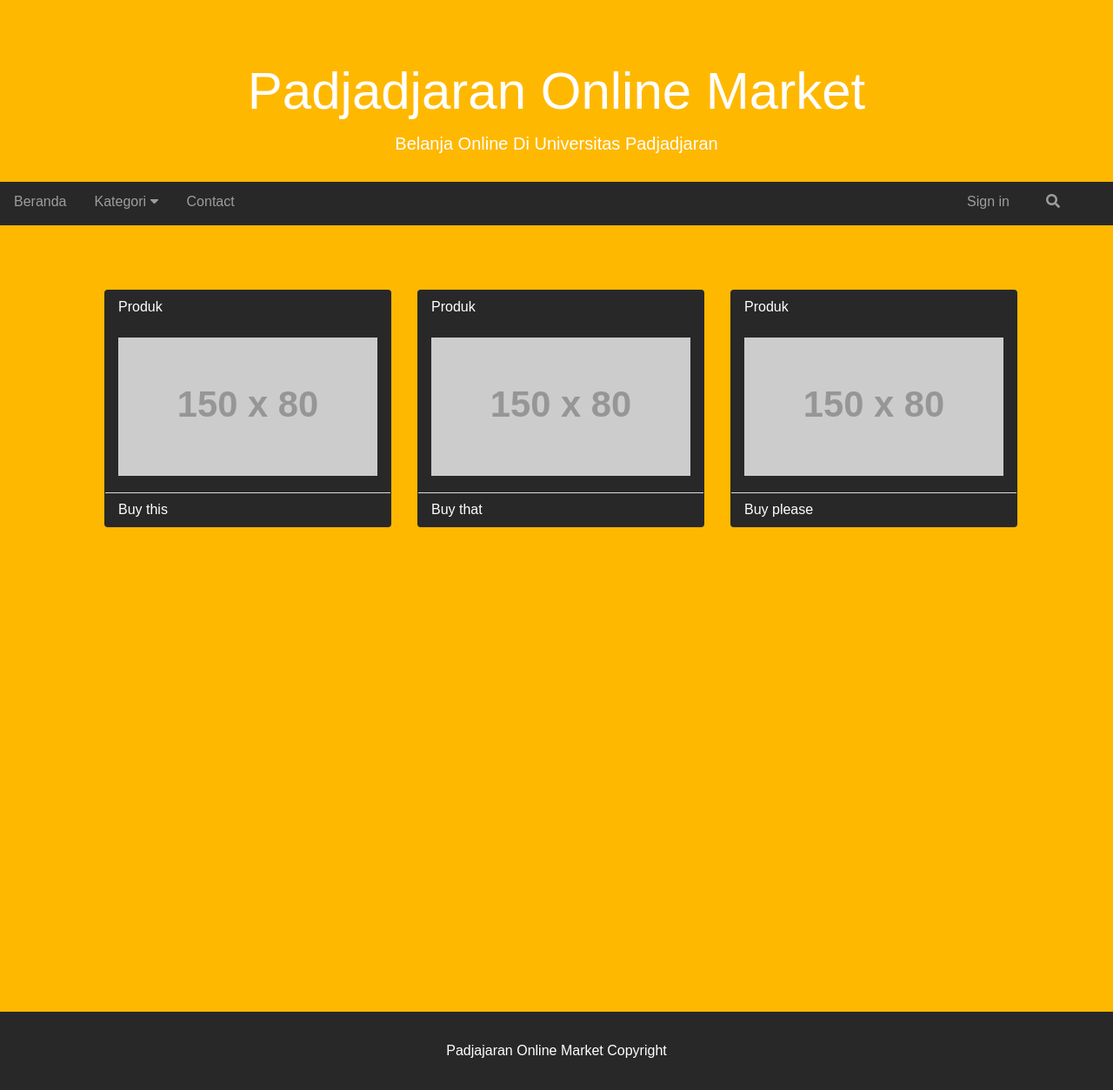
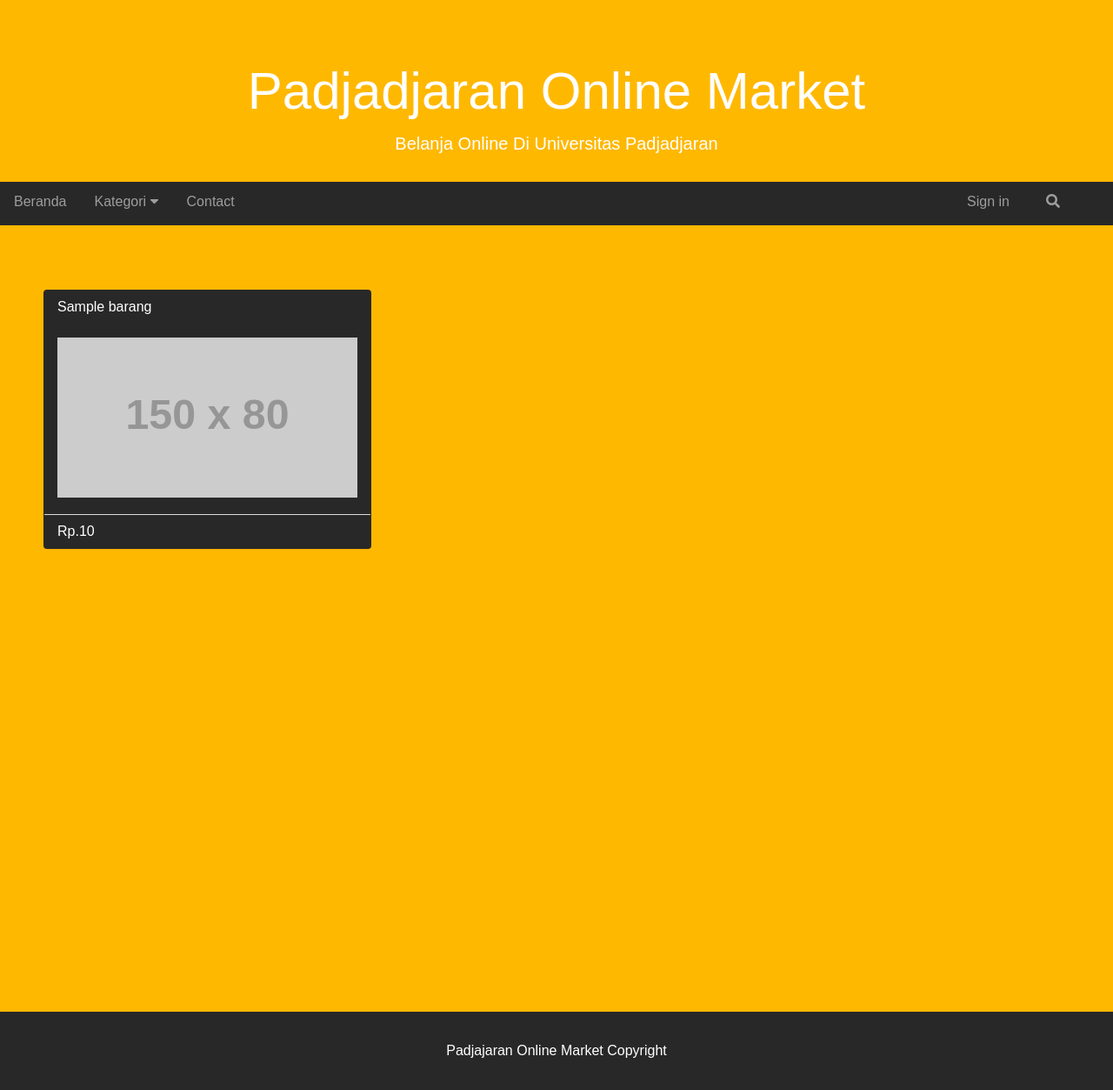
Before and after one commit to fadhlihh/PemrogramanWeb, a CodeIgniter app: page /ProjectWeb/index.php/home in a window 1280 px wide. Shown: the whole page at 87% size. Run offline with CodeIgniter, Linux system fonts and the light colour scheme; tables that the repository leaves empty hold one stand-in row (values such as "Sample post"); grey boxes labelled with a size stand in for pictures from a placeholder-image service; some libraries are stand-ins or nearby versions.

Commit message:
Barang 80% jadi

```diff
--- a/application/config/routes.php
+++ b/application/config/routes.php
@@ -53,7 +53,7 @@ $route['default_controller'] = 'welcome';
 $route['404_override'] = '';
 $route['translate_uri_dashes'] = FALSE;
 $route['home'] = 'home_controller';
-$route['product'] = 'home_controller/product';
+$route['product'] = 'product_controller';
 $route['contact'] = 'home_controller/contact';
 $route['account'] = 'home_controller/account';
 $route['user-jual'] = 'user_controller/jualBarangPage';
--- a/application/controllers/home_controller.php
+++ b/application/controllers/home_controller.php
@@ -5,15 +5,17 @@
 		public function __construct(){
 			parent::__construct();
 			$this->load->model('product_model');
+			$this->load->library('session');
 		}
 		public function index(){
+			$this->load->library('session');
+			if($this->session->userdata('gagal') == 'true'){
+				echo "<script type='text/javascript'>alert('Password/username salah');</script>";
+				$this->session->unset_userdata('gagal');
+			}
 			$result['kategori'] = $this->product_model->loadAllCategory();
+			$result['barang'] = $this->product_model->showBarang();
 			$this->load->view('home',$result);
-		}
-
-		public function product(){
-			$result['kategori'] = $this->product_model->loadAllCategory();
-			$this->load->view('product',$result);
 		}
 
 		public function contact(){
--- a/application/models/product_model.php
+++ b/application/models/product_model.php
@@ -11,5 +11,17 @@
 		public function insertBarang($data){
 			$this->db->insert('barang',$data);
 		}
+		public function showBarang(){
+			$result=$this->db->query("SELECT * FROM barang LIMIT 9");
+			return $result->result_array();
+		}
+		public function infoBarang($id){
+			$this->db->select('*');
+			$this->db->from('barang');
+			$this->db->where('id_barang',$id);
+			$this->db->join('user', 'user.NPM = barang.NPM');
+			$result = $this->db->get();
+			return $result->result_array();
+		}
 	}
 ?>
--- a/application/views/home.php
+++ b/application/views/home.php
@@ -18,38 +18,22 @@
 		<?php require("navbar.php");?>
 		<div class="container content">
 			<div class="row">
+				<?php foreach($barang as $brg){?>
 				<div class="col-sm-4">
-					<a href="<?php echo base_url();?>index.php/product">
+					<a href="<?php echo base_url();?>index.php/product?id=<?php echo $brg['id_barang']?>">
 					<div class="panel panel-primary">
-			        <div class="panel-heading">Produk</div>
+			        <div class="panel-heading"><?php echo $brg['nama_barang'];?></div>
 			        <div class="panel-body"><img src="https://placehold.it/150x80?text=IMAGE" style="width:100%" alt="Image"></div>
-			        <div class="panel-footer">Buy this</div>
+			        <div class="panel-footer">Rp.<?php echo $brg['harga'];?></div>
 		      	</div>
 					</a>
 		    </div>
-		    <div class="col-sm-4">
-					<a href="<?php echo base_url();?>index.php/product">
-	      	<div class="panel panel-primary">
-	        	<div class="panel-heading">Produk</div>
-	        	<div class="panel-body"><img src="https://placehold.it/150x80?text=IMAGE" style="width:100%" alt="Image"></div>
-	        	<div class="panel-footer">Buy that</div>
-	      	</div>
-					</a>
-		    </div>
-		    <div class="col-sm-4">
-		      <div class="panel panel-primary">
-						<a href="<?php echo base_url();?>index.php/product">
-		        <div class="panel-heading">Produk</div>
-		        <div class="panel-body"><img src="https://placehold.it/150x80?text=IMAGE" style="width:100%" alt="Image"></div>
-		        <div class="panel-footer">Buy please</div>
-		      </div>
-					</a>
-		    </div>
-				</div>
+		    <?php }?>
 				<span class="row">
 					<span class="col-sm-12"></span>
 				</span>
 			</div>
+		</div>
 		<?php require("footer.php"); ?>
 	</body>
 </html>
--- a/css/style.css
+++ b/css/style.css
@@ -6,6 +6,8 @@
 html {
   	font-family: sans-serif;
   	height: 100%;
+    width: 100%;
+    max-width: 100%;
 }
 
 h1{
@@ -25,6 +27,7 @@ body{
 	background-color: #ffb800;
 	color: #ffffff;
 	margin: 0;
+  max-width: 100%;
 	height: 100%;
 	width: 100%;
 }
@@ -61,6 +64,7 @@ body{
 }
 .content{
   min-height: 100%;
+  max-width: 100%;
 }
 .container{
 	padding-right: 15px;
```
Also changed, not shown: application/controllers/product_controller.php (added, +17 -0 lines), application/controllers/user_controller.php (+4 -4 lines), application/views/product.php (+9 -5 lines).
